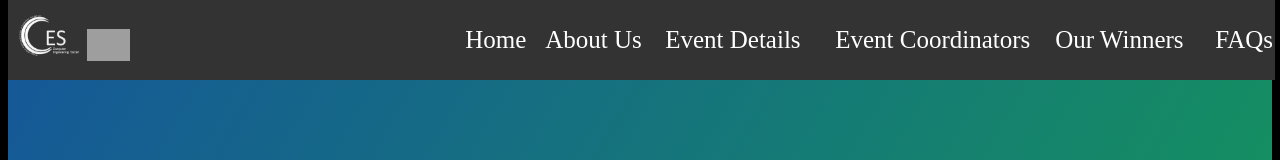
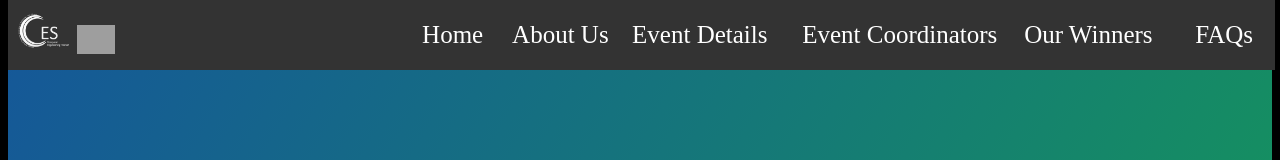
Before and after one commit to VaishnaviPorwal/vaishnaviporwa1, a plain HTML site: page ipts/index.html in a window 1280 px wide. Shown: the top 160 px of the page. Drawn offline with Linux system fonts and the light colour scheme; grey boxes are pictures that could not be loaded.

Commit message:
final commit-2

```diff
--- a/ipts/index.html
+++ b/ipts/index.html
@@ -21,12 +21,12 @@
     </a>
     <div class="navbar-links">
         <ul>
-            <li><a href="#home" style="width: 6rem;">Home</a></li>
-            <li><a href="#about" style="width: 10rem;">About Us</a></li>
+            <li><a href="#home" style="width: 6rem; margin-left: 1.8rem;">Home</a></li>
+            <li><a href="#about" style="width: 10rem; margin-left: 1rem;">About Us</a></li>
             <li><a href="#details" style="width: 15rem;">Event Details</a></li>
-            <li><a href="#event" style="width: 20rem;">Event Coordinators</a></li>
-            <li><a href="#winners" style="width: 14rem;">Our Winners</a></li>
-           <li><a href="#faq" style="width: 5rem;">FAQs</a></li>
+            <li><a href="#event" style="width: 20rem; margin-left: .01rem;">Event Coordinators</a></li>
+            <li><a href="#winners" style="width: 14rem; margin-right: .1rem; margin-left: .2rem;">Our Winners</a></li>
+           <li><a href="#faq" style="width: 7rem; margin-left: 1rem;">FAQs</a></li>
 
         </ul>
     </div>
```
